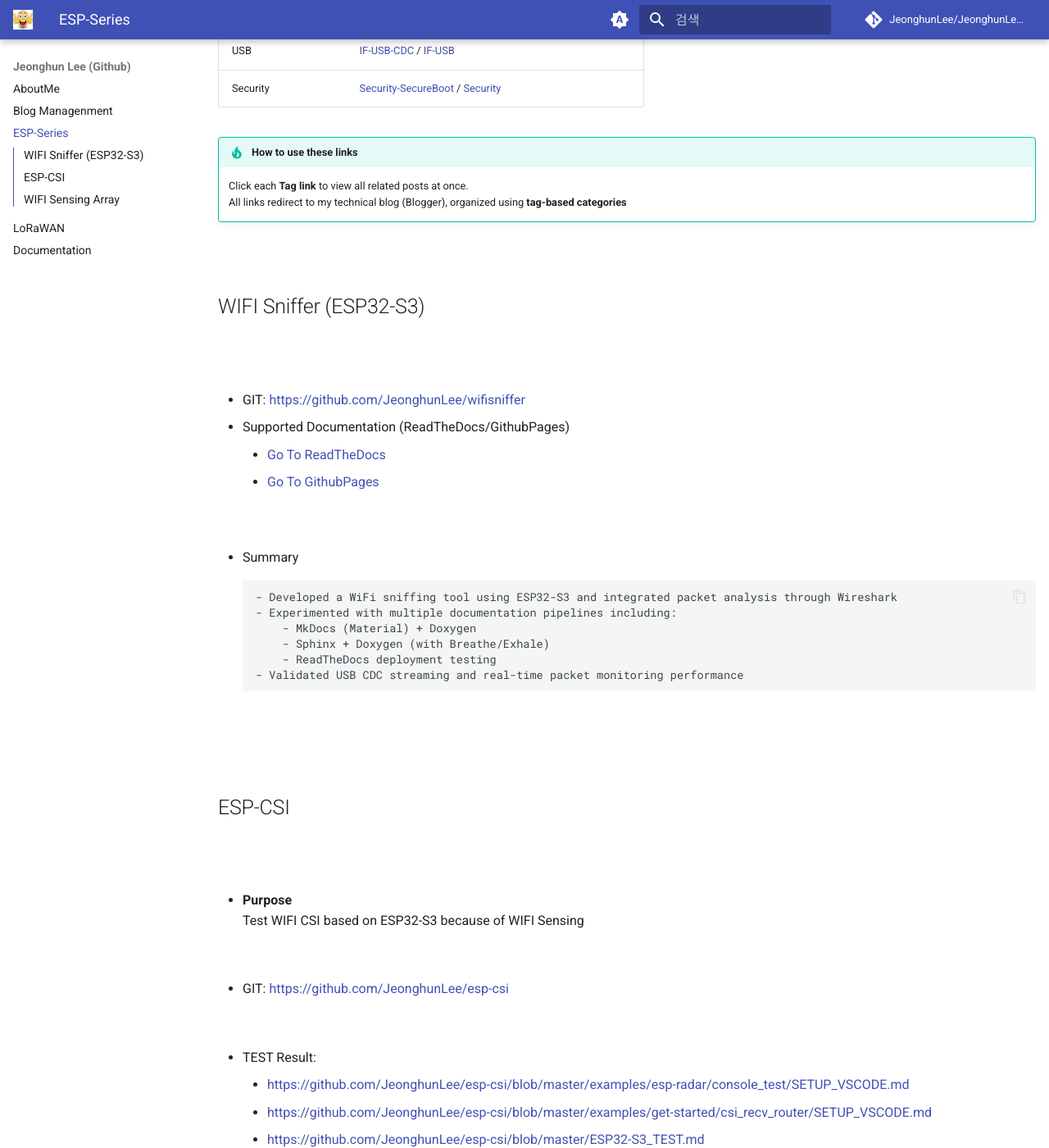
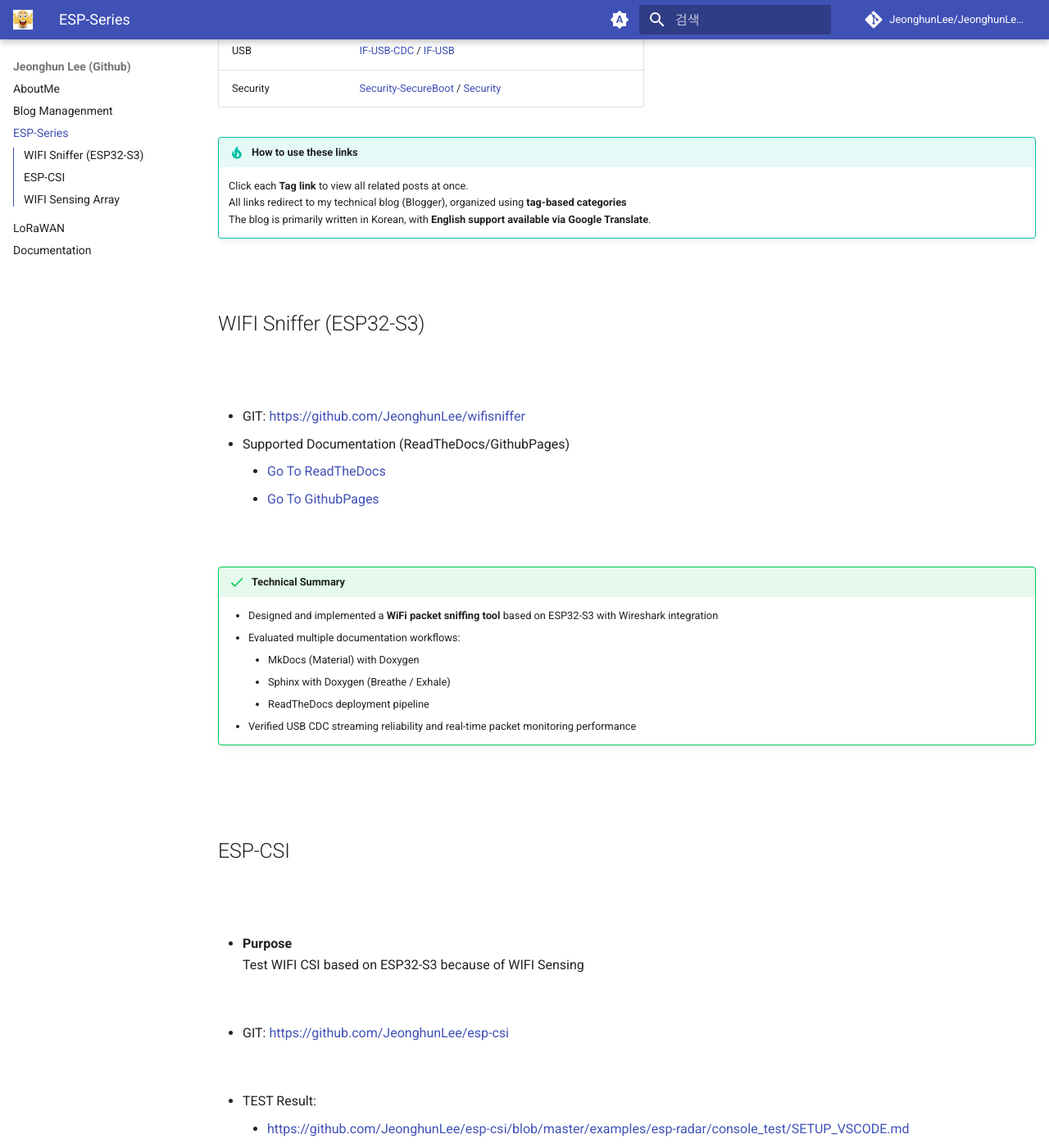
Before and after one commit to JeonghunLee/JeonghunLee.github.io, an MkDocs documentation site: the page built from docs/project_esp_series.md, in a window 1280 px wide and 1400 px high, scrolled down 542 px. Shown: the whole window at 82% size. Built offline with MkDocs 1.6.1 and Material for MkDocs 9.7.7, drawn with Linux system fonts in a browser that asks for light colours; comment, search, counter and statistics services are not loaded.

Commit message:
update it

````diff
--- a/docs/project_esp_series.md
+++ b/docs/project_esp_series.md
@@ -19,6 +19,7 @@
 !!! tip "How to use these links"
     Click each **Tag link** to view all related posts at once.
     All links redirect to my technical blog (Blogger), organized using **tag-based categories**
+    The blog is primarily written in Korean, with **English support available via Google Translate**.
 
 
 <br/>
@@ -37,15 +38,13 @@
 
 <br>
 
-* Summary
-```
-- Developed a WiFi sniffing tool using ESP32-S3 and integrated packet analysis through Wireshark
-- Experimented with multiple documentation pipelines including:
-    - MkDocs (Material) + Doxygen
-    - Sphinx + Doxygen (with Breathe/Exhale)
-    - ReadTheDocs deployment testing
-- Validated USB CDC streaming and real-time packet monitoring performance
-```
+!!! success "Technical Summary"
+    - Designed and implemented a **WiFi packet sniffing tool** based on ESP32-S3 with Wireshark integration
+    - Evaluated multiple documentation workflows:
+        - MkDocs (Material) with Doxygen
+        - Sphinx with Doxygen (Breathe / Exhale)
+        - ReadTheDocs deployment pipeline
+    - Verified USB CDC streaming reliability and real-time packet monitoring performance
 
 <br>
 <br/>
````
Also changed, not shown: docs/project_documentation.md (+8 -5 lines), docs/project_lorawan.md (+1 -0 lines).
